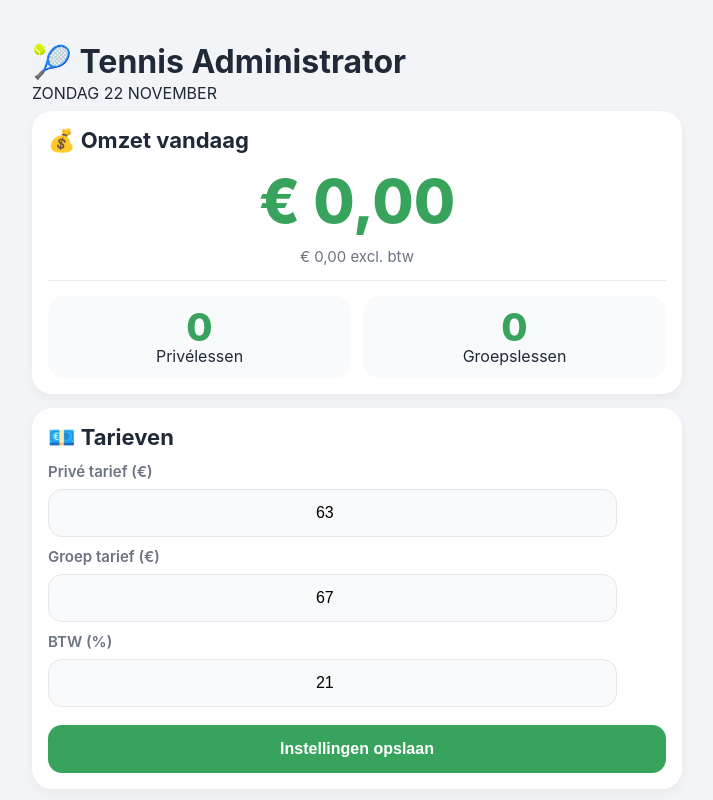
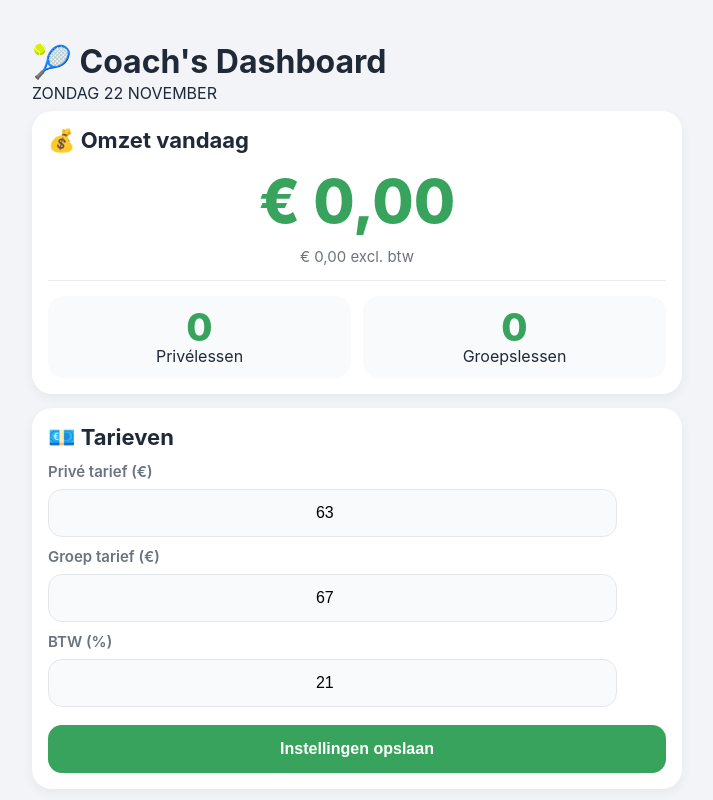
Before and after one commit to nnzfcjbkjp-boop/Tennis-app-, a plain HTML site: page index.html in a window 1280 px wide. Shown: the top 800 px of the page, without its empty margins (283-996 px from the left). Drawn offline with Linux system fonts and the light colour scheme.

Commit message:
Update index.html

```diff
--- a/index.html
+++ b/index.html
@@ -4,7 +4,7 @@
 <head>
     <meta charset="UTF-8">
     <meta name="viewport" content="width=device-width, initial-scale=1.0">
-    <title>Tennis Administrator</title>
+    <title>Coach's Dashboard</title>
     <link rel="stylesheet" href="style.css">
 </head>
 
@@ -12,7 +12,7 @@
 
     <div class="container">
 
-        <h1>🎾 Tennis Administrator</h1>
+        <h1>🎾 Coach's Dashboard</h1>
 
         <div id="datum" class="datum"></div>
 
```
